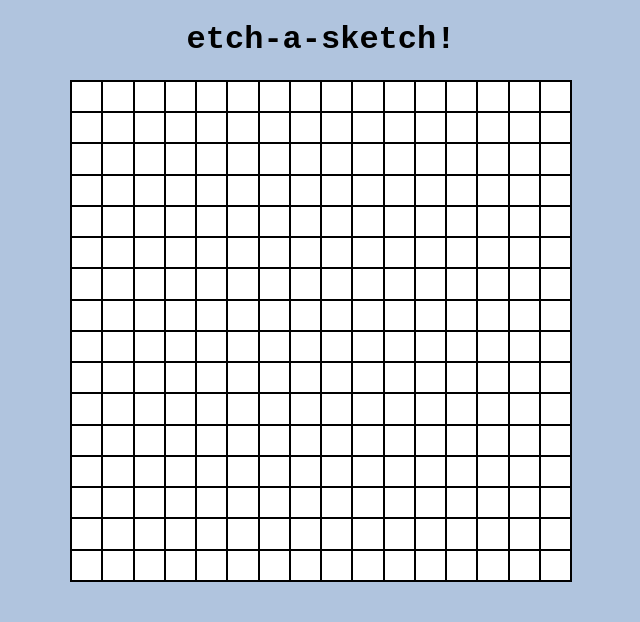
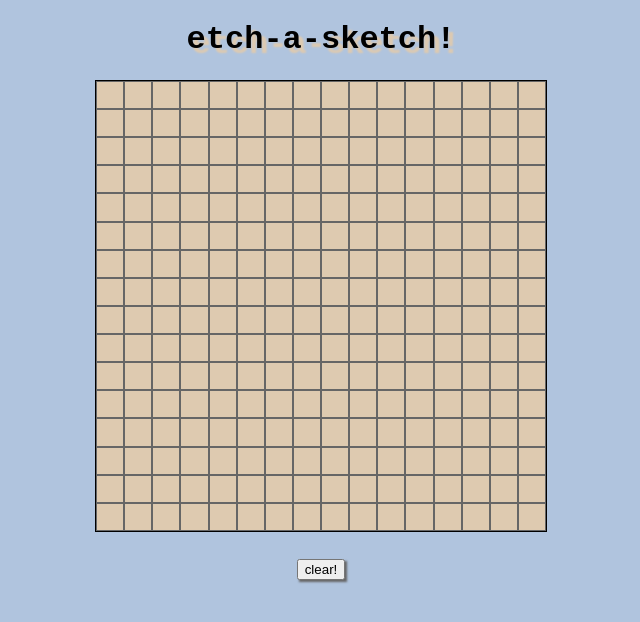
Before and after one commit to BrianEAC/etch-a-sketch, a plain HTML site: page index.html in a window 1280 px wide. Shown: the whole page, without its empty margins (319-959 px from the left). Drawn offline with Linux system fonts and the light colour scheme.

Commit message:
new styling and clear button added

```diff
--- a/index.html
+++ b/index.html
@@ -2,14 +2,19 @@
 
 <meta charset:"utf-8">
 <head>
-<link rel="stylesheet" type="text/css" href="style.css">
-<title>etch-a-sketch!</title>
+    <link rel="stylesheet" type="text/css" href="style.css">
+    <title>etch-a-sketch!</title>
 </head>
-<header><h1>etch-a-sketch!</h1></header>
+<header>
+    <h1>etch-a-sketch!</h1>
+</header>
 
 <body>
-<div id="container">
+    <div id="container">
 
-</div>
+    </div>
 
-</body><script type="text/javascript" src="script.js"> </script>
+    <button id="clear">clear!</button>
+
+</body>
+<script type="text/javascript" src="script.js"> </script>
--- a/script.js
+++ b/script.js
@@ -18,3 +18,14 @@ cells.forEach((item) => {
         e.target.style.backgroundColor = 'black'
     })
 })
+
+const button = document.querySelector('#clear');
+
+button.addEventListener('click', () =>{
+  cells.forEach((item) => {
+      if (item.style.backgroundColor = 'black' ) {
+        item.style.backgroundColor = '#DECAB0';
+      }
+  })
+
+})
--- a/style.css
+++ b/style.css
@@ -2,16 +2,16 @@
     background-color: white;
     display: grid;
     border: 1px solid black;
-    height: 500px;
-    width: 500px;
+    height: 450px;
+    width: 450px;
     grid-template-columns: repeat(16, 1fr);
     grid-template-rows: repeat(16, 1fr);
     margin: 0 auto;
 
 }
 .cells {
-    border: 1px solid black;
-    background-color: white;
+    border: 1px solid #666666;
+    background-color: #DECAB0;
 }
 
 body {
@@ -20,10 +20,13 @@ body {
     font-family: 'Courier New', Courier, monospace
 }
 
-.cells:hover{
-    background-color: black;
+#clear{
+    text-align: center;
+    margin-top: 2em;
+    box-shadow: 2px 2px 2px #666666;
+
 }
 
-.cellsHovered {
-    background-color:black;
+h1 {
+    text-shadow: 5px 5px 2px #DECAB0;
 }
```
